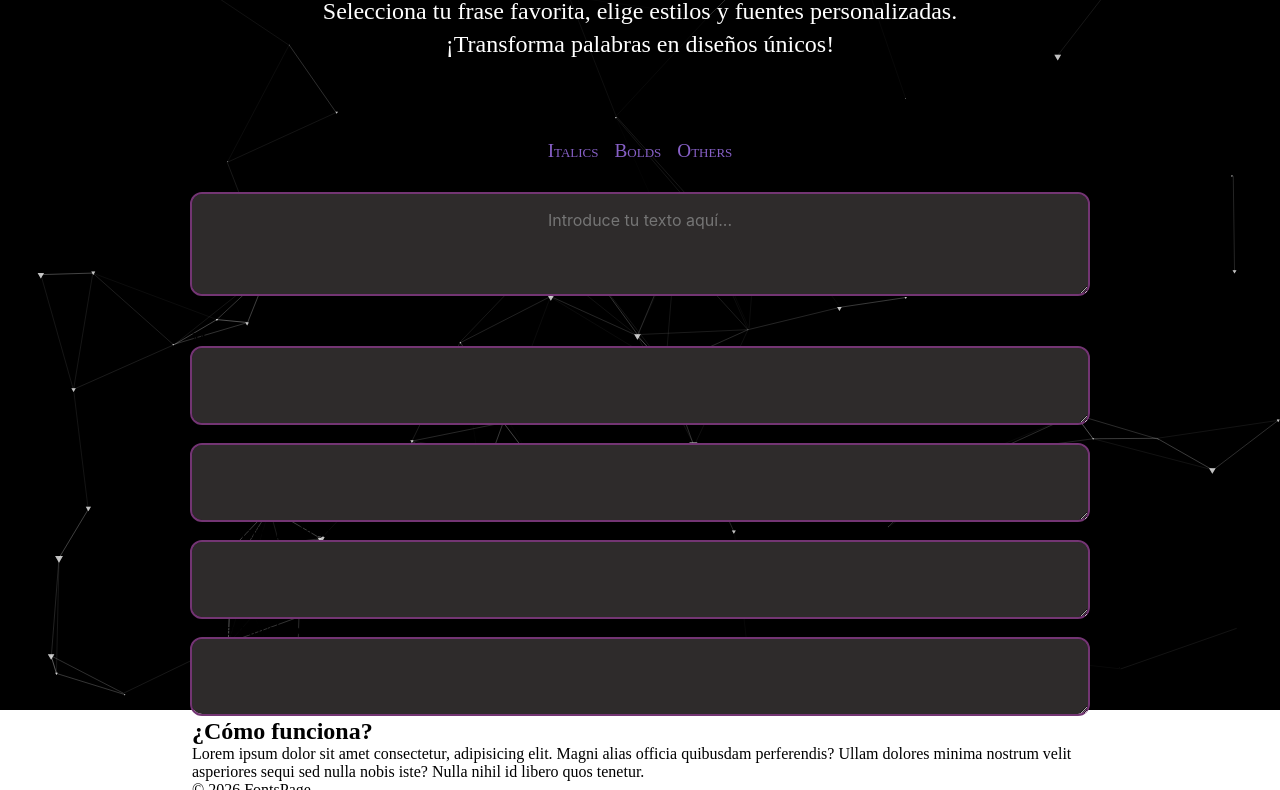
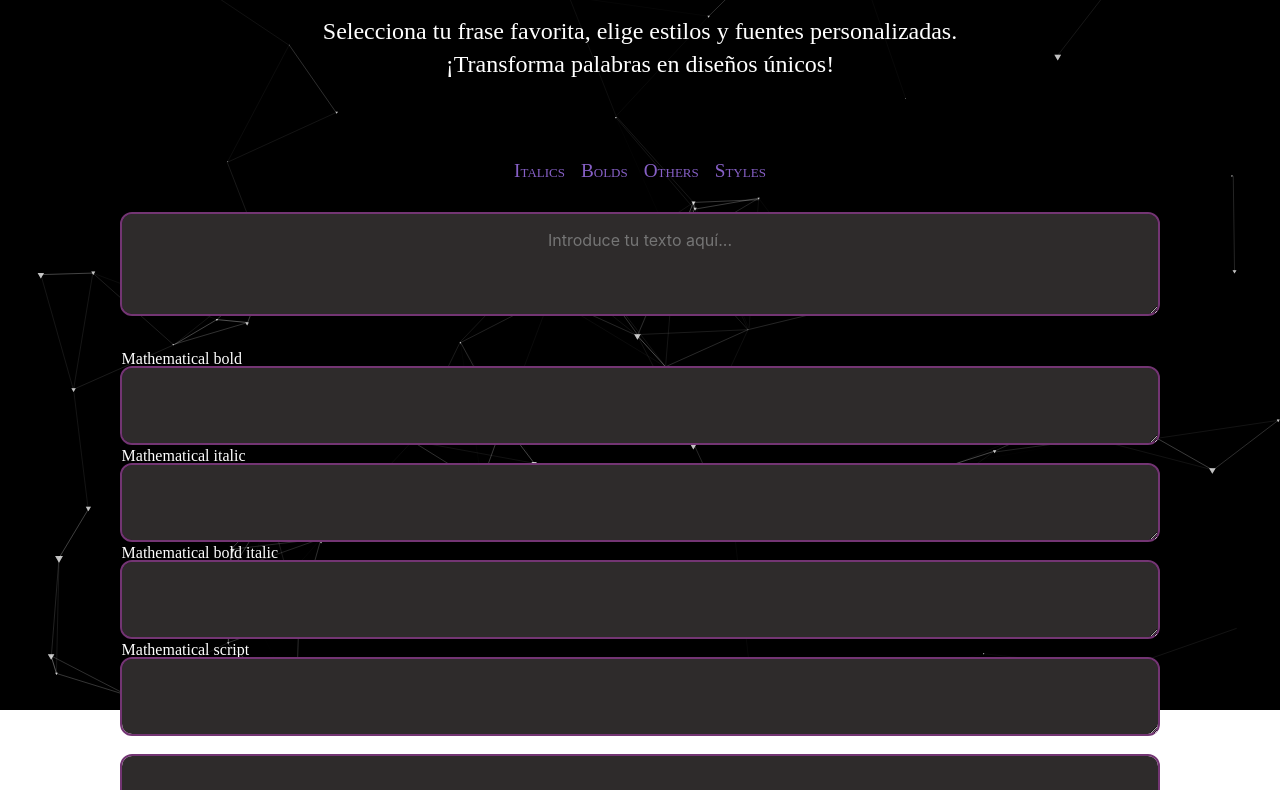
Before and after one commit to AirLord56/Fontspage, a plain HTML site: page index.html in a window 1280 px wide. Shown: the part 90-880 px from the top of the page. Before the commit the page ends 800 px from the top, so only its background shows below. Drawn offline with Linux system fonts and the light colour scheme.

Commit message:
Update 2.0

```diff
--- a/css/style.css
+++ b/css/style.css
@@ -14,33 +14,55 @@
   --font-oswald: "Oswald", sans-serif;
 }
 
+html, body {
+  height: auto !important;
+  min-height: auto !important;
+  overflow-x: hidden;
+  overflow-y: auto;
+}
+
 html {
   width: auto !important;
-  height: 100vh !important;
+  min-height: 100vh !important;
   background: transparent !important;
+  overflow-y: scroll !important;
 }
 
 body {
-  width: 70% !important;
+  width: 90vw !important;
   max-width: 1200px !important;
   min-width: 300px !important;
-  min-height: 100vh !important;
-  height: auto !important;
+  min-height: auto !important;
   margin: 0 auto !important;
   padding: 20px 0 !important;
   background: transparent !important;
   position: relative !important;
   z-index: 1 !important;
-  overflow-y: auto !important;
+  overflow-y: scroll !important;
   font-family: inherit !important;
 }
+
+header, main, footer {
+  padding-left: 5% !important;
+  padding-right: 5% !important;
+  width: 100% !important;
+  background: transparent !important;
+  position: relative !important;
+  z-index: 2 !important;
+}
+
+main {
+min-height: auto !important;
+padding-bottom: 2rem !important;
+}
+
 header nav {
   width: 100% !important;
   font-size: 1.2rem;
   font-variant: small-caps;
   text-decoration: none;
-  position: relative !important;  /* Nuevo: contexto z-index */
-  z-index: 10 !important;        /* Alto, como input */
+  position: relative !important;
+  z-index: 10 !important;
   pointer-events: auto !important;
 }
 
@@ -58,62 +80,37 @@
 
 nav ul li a {
   text-decoration: none;
-  color: var(--secondary-color);  /* Usa tu var, gris */
+  color: var(--secondary-color);
   position: relative !important;
   z-index: 10 !important;
   pointer-events: auto !important;
 }
 
 nav ul li a:hover {
-  color: var(--primary-color);    /* Naranja de tus vars */
+  color: var(--primary-color);
   text-decoration: underline;
 }
 
-
 #particles-js {
   width: 100vw !important;
-  height: 100vh !important;
+  height: 100% !important;
   position: fixed !important;
   top: 0 !important;
   left: 0 !important;
   z-index: -1 !important;
   background-color: #000 !important;
-   pointer-events: none !important;
+  pointer-events: none !important;
 }
 
-
-header, main, footer {
-  padding-left: 15%  !important;   /* Quita estos, body ya centra */
-  padding-right: 15% !important;
-  width: 100% !important;
-  background: transparent !important;
-  position: relative !important;
-  z-index: 2 !important;
-}
-
-/* Fuerza canvas de particles a viewport full */
-#particles-js canvas {
-  position: fixed !important;
-  top: 0 !important;
-  left: 0 !important;
-  width: 100vw !important;
-  height: 100vh !important;
-  z-index: -1 !important;
-    pointer-events: auto !important;
-}
-
-
-
+#particles-js canvas,
 .particles-js-canvas-el {
   position: fixed !important;
   top: 0 !important;
   left: 0 !important;
   width: 100vw !important;
-  height: 100vh !important;
   z-index: -1 !important;
-  pointer-events: none !important;
+  pointer-events: auto !important;
 }
-
 
 header h1 {
   text-align: center;
@@ -153,24 +150,23 @@
   transition: color 0.4s ease;
 }
 
-/* Boton de texto principal */
 .conversor {
   padding: 2rem 0;
+  position: relative !important;
+  z-index: 5 !important;
+  pointer-events: auto !important;
 }
 
 .input-wrapper {
   width: 70%;
   max-width: 800px;
   margin: 0 auto;
-  /* Centrado perfecto */
 }
-#input,
-#input:focus {
+
+#input {
   position: relative !important;
   z-index: 10 !important;
   pointer-events: auto !important;
-}
-#input {
   border-radius: 10px;
   outline: 2px solid var(--primary-color-2);
   border: none;
@@ -193,12 +189,6 @@
   box-shadow: 0 0 0 4px rgba(254, 191, 0, 0.4);
 }
 
-.conversor,
-label[for="input"] {
-  position: relative !important;
-  z-index: 5 !important;
-  pointer-events: auto !important;
-}
 .convertido textarea {
   border-radius: 10px;
   outline: 2px solid var(--primary-color-2);
@@ -218,3 +208,16 @@
   z-index: 10 !important;
   pointer-events: auto !important;
 }
+
+.conversor label,
+.convertido label,
+#contenido {
+  z-index: 10 !important;
+  color: white !important;
+}
+
+label[for="input"] {
+  position: relative !important;
+  z-index: 5 !important;
+  pointer-events: auto !important;
+}
--- a/index.html
+++ b/index.html
@@ -10,7 +10,7 @@
 </head>
 
 <body>
-	<div id="particles-js">
+	<div id="particles-js">	</div>
 		<header>
 
 			<h1 class="title">
@@ -23,8 +23,10 @@
 			<nav>
 				<ul>
 					<li><a href="#">Italics</a></li>
-					<li><a href="#">Bolds</a></li>
+					<li><a href="#boldFonts">Bolds</a></li>
 					<li><a href="#">Others</a></li>
+					<li><a href="#">Styles</a></li>
+
 				</ul>
 			</nav>
 		</header>
@@ -35,8 +37,14 @@
 					<label for="input"></label>
 					<textarea id="input" placeholder="Introduce tu texto aquí..."></textarea>
 				</div>
+				<div id="boldFonts">
 					<div class="convertido">
-					<label for="boldMath">Mathematical bold</label>
+						<label>Mathematical bold</label>
+						<textarea readonly></textarea>
+					</div>
+
+					<div class="convertido">
+						<label for="MathIT">Mathematical italic</label>
 						<textarea readOnly=""></textarea>
 					</div>
 					<div class="convertido">
@@ -44,12 +52,21 @@
 						<textarea readOnly=""></textarea>
 					</div>
 					<div class="convertido">
+						<label for="MathScript">Mathematical script</label>
+						<textarea readOnly=""></textarea>
+					</div>
+					<div class="convertido">
 						<label for="boldMathScript">Mathematical bold script</label>
 						<textarea readOnly=""></textarea>
 					</div>
 					<div class="convertido">
-					<label for="boldMathFractur">Mathematical bold fractur</label>
+						<label for="MathFraktur">Mathematical fraktur</label>
 						<textarea readOnly=""></textarea>
+					</div>
+					<div class="convertido">
+						<label for="boldMathFraktur">Mathematical bold fraktur</label>
+						<textarea readOnly=""></textarea>
+					</div>
 				</div>
 			</section>
 
@@ -64,7 +81,7 @@
 		<footer>
 			<p>&copy; 2026 FontsPage</p>
 		</footer>
-	</div>
+
 	<script src="js/dupe.js"></script>
 	<script src="js/fonts.js"></script>
 	<script src="js/particles.js-master/particles.js"></script>
@@ -72,5 +89,4 @@
 
 </body>
 
-
 </html>
--- a/js/fonts.js
+++ b/js/fonts.js
@@ -1,36 +1,83 @@
-document.addEventListener('DOMContentLoaded', function() {
+document.addEventListener('DOMContentLoaded', function () {
   const input = document.getElementById('input');
 
   // Mapeos Unicode FÁCILES de expandir (añade más objetos aquí)
   const fontMaps = {
     'Mathematical bold': {
-      'a': '𝐚', 'b': '𝐛', 'c': '𝐜', 'd': '𝐝', 'e': '𝐞', 'f': '𝐟', 'g': '𝐠', 'h': '𝐡', 'i': '𝐢', 'j': '𝐣',
-      'k': '𝐤', 'l': '𝐥', 'm': '𝐦', 'n': '𝐧', 'o': '𝐨', 'p': '𝐩', 'q': '𝐪', 'r': '𝐫', 's': '𝐬', 't': '𝐭',
-      'u': '𝐮', 'v': '𝐯', 'w': '𝐰', 'x': '𝐱', 'y': '𝐲', 'z': '𝐳',
-      'A': '𝐀', 'B': '𝐁', 'C': '𝐂', 'D': '𝐃', 'E': '𝐄', 'F': '𝐅', 'G': '𝐆', 'H': '𝐇', 'I': '𝐈', 'J': '𝐉',
-      'K': '𝐊', 'L': '𝐋', 'M': '𝐌', 'N': '𝐍', 'O': '𝐎', 'P': '𝐏', 'Q': '𝐐', 'R': '𝐑', 'S': '𝐒', 'T': '𝐓',
-      'U': '𝐔', 'V': '𝐕', 'W': '𝐖', 'X': '𝐗', 'Y': '𝐘', 'Z': '𝐙',
+      'a': '𝗮', 'b': '𝗯', 'c': '𝗰', 'd': '𝗱', 'e': '𝗲', 'f': '𝗳', 'g': '𝗴', 'h': '𝗵', 'i': '𝗶', 'j': '𝗷',
+      'k': '𝗸', 'l': '𝗹', 'm': '𝗺', 'n': '𝗻', 'o': '𝗼', 'p': '𝗽', 'q': '𝗾', 'r': '𝗿', 's': '𝘀', 't': '𝘁',
+      'u': '𝘂', 'v': '𝘃', 'w': '𝘄', 'x': '𝘅', 'y': '𝘆', 'z': '𝘇',
+      'A': '𝗔', 'B': '𝗕', 'C': '𝗖', 'D': '𝗗', 'E': '𝗘', 'F': '𝗙', 'G': '𝗚', 'H': '𝗛', 'I': '𝗜', 'J': '𝗝',
+      'K': '𝗞', 'L': '𝗟', 'M': '𝗠', 'N': '𝗡', 'O': '𝗢', 'P': '𝗣', 'Q': '𝗤', 'R': '𝗥', 'S': '𝗦', 'T': '𝗧',
+      'U': '𝗨', 'V': '𝗩', 'W': '𝗪', 'X': '𝗫', 'Y': '𝗬', 'Z': '𝗭',
       '0': '𝟎', '1': '𝟏', '2': '𝟐', '3': '𝟑', '4': '𝟒', '5': '𝟓', '6': '𝟔', '7': '𝟕', '8': '𝟖', '9': '𝟗',
       ' ': ' ', '.': '.', ',': ',', '!': '!', '?': '?'
     },
-    'Mathematical bold italic': {  // 𝒂𝒃𝒄
-      'a': '𝒂', 'b': '𝒃', 'c': '𝒄', 'd': '𝒅', 'e': 'ℯ', 'f': '𝒇', 'g': 'ℊ', 'h': '𝒉', 'i': '𝒊', 'j': '𝒋',
-      'k': '𝒌', 'l': 'ℓ', 'm': '𝓂', 'n': '𝓃', 'o': 'ℴ', 'p': '𝓅', 'q': '𝓆', 'r': '𝓇', 's': '𝓈', 't': '𝓉',
+    'Mathematical italic': {
+      'a': '𝘢', 'b': '𝘣', 'c': '𝘤', 'd': '𝘥', 'e': '𝘦', 'f': '𝘧', 'g': '𝘨', 'h': '𝘩', 'i': '𝘪', 'j': '𝘫',
+      'k': '𝘬', 'l': '𝘭', 'm': '𝘮', 'n': '𝘯', 'o': '𝘰', 'p': '𝘱', 'q': '𝘲', 'r': '𝘳', 's': '𝘴', 't': '𝘵',
+      'u': '𝘶', 'v': '𝘷', 'w': '𝘸', 'x': '𝘹', 'y': '𝘺', 'z': '𝘻',
+      'A': '𝘈', 'B': '𝘉', 'C': '𝘊', 'D': '𝘋', 'E': '𝘌', 'F': '𝘍', 'G': '𝘎', 'H': '𝘏', 'I': '𝘐', 'J': '𝘑',
+      'K': '𝘒', 'L': '𝘓', 'M': '𝘔', 'N': '𝘕', 'O': '𝘖', 'P': '𝘗', 'Q': '𝘘', 'R': '𝘙', 'S': '𝘚', 'T': '𝘛',
+      'U': '𝘜', 'V': '𝘝', 'W': '𝘞', 'X': '𝘟', 'Y': '𝘠', 'Z': '𝘡',
+      '0': '𝟎', '1': '𝟏', '2': '𝟐', '3': '𝟑', '4': '𝟒', '5': '𝟓', '6': '𝟔', '7': '𝟕', '8': '𝟖', '9': '𝟗',
+      ' ': ' ', '.': '.', ',': ',', '!': '!', '?': '?'
+    },
+
+    'Mathematical bold italic': {
+      'a': '𝙖', 'b': '𝙗', 'c': '𝙘', 'd': '𝙙', 'e': '𝙚', 'f': '𝙛', 'g': '𝙜', 'h': '𝙝', 'i': '𝙞', 'j': '𝙟',
+      'k': '𝙠', 'l': '𝙡', 'm': '𝙢', 'n': '𝙣', 'o': '𝙤', 'p': '𝙥', 'q': '𝙦', 'r': '𝙧', 's': '𝙨', 't': '𝙩',
+      'u': '𝙪', 'v': '𝙫', 'w': '𝙬', 'x': '𝙭', 'y': '𝙮', 'z': '𝙯',
+      'A': '𝘼', 'B': '𝘽', 'C': '𝘾', 'D': '𝘿', 'E': '𝙀', 'F': '𝙁', 'G': '𝙂', 'H': '𝙃', 'I': '𝙄', 'J': '𝙅',
+      'K': '𝙆', 'L': '𝙇', 'M': '𝙈', 'N': '𝙉', 'O': '𝙊', 'P': '𝙋', 'Q': '𝙌', 'R': '𝙍', 'S': '𝙎', 'T': '𝙏',
+      'U': '𝙐', 'V': '𝙑', 'W': '𝙒', 'X': '𝙓', 'Y': '𝙔', 'Z': '𝙕',
+      '0': '𝟎', '1': '𝟏', '2': '𝟐', '3': '𝟑', '4': '𝟒', '5': '𝟓', '6': '𝟔', '7': '𝟕', '8': '𝟖', '9': '𝟗',
+      ' ': ' ', '.': '.', ',': ',', '!': '!', '?': '?'
+    },
+    'Mathematical script': {
+      'a': '𝒶', 'b': '𝒷', 'c': '𝒸', 'd': '𝒹', 'e': '𝑒', 'f': '𝒻', 'g': '𝑔', 'h': '𝒽', 'i': '𝒾', 'j': '𝒿',
+      'k': '𝓀', 'l': '𝓁', 'm': '𝓂', 'n': '𝓃', 'o': '𝑜', 'p': '𝓅', 'q': '𝓆', 'r': '𝓇', 's': '𝓈', 't': '𝓉',
       'u': '𝓊', 'v': '𝓋', 'w': '𝓌', 'x': '𝓍', 'y': '𝓎', 'z': '𝓏',
-      // Mayúsculas parciales, usa bold para resto
-      'A': '𝑨', 'B': '𝑩', 'C': '𝑪', 'D': '𝑫', 'E': '𝑬', 'F': '𝑭', 'G': '𝑮', 'H': '𝑯', 'I': '𝑰', 'J': '𝑱'
+      'A': '𝒜', 'B': '𝐵', 'C': '𝒞', 'D': '𝒟', 'E': '𝐸', 'F': '𝐹', 'G': '𝒢', 'H': '𝐻', 'I': '𝐼', 'J': '𝒥',
+      'K': '𝒦', 'L': '𝐿', 'M': '𝑀', 'N': '𝒩', 'O': '𝒪', 'P': '𝒫', 'Q': '𝒬', 'R': '𝑅', 'S': '𝒮', 'T': '𝒯',
+      'U': '𝒰', 'V': '𝒱', 'W': '𝒲', 'X': '𝒳', 'Y': '𝒴', 'Z': '𝒵',
+      '0': '𝟎', '1': '𝟏', '2': '𝟐', '3': '𝟑', '4': '𝟒', '5': '𝟓', '6': '𝟔', '7': '𝟕', '8': '𝟖', '9': '𝟗',
+      ' ': ' ', '.': '.', ',': ',', '!': '!', '?': '?'
     },
-    'Mathematical bold script': {  // 𝓫𝓸𝓵𝓭 𝓼𝓬𝓻𝓲𝓹𝓽
+
+    'Mathematical bold script': {
       'a': '𝓪', 'b': '𝓫', 'c': '𝓬', 'd': '𝓭', 'e': '𝓮', 'f': '𝓯', 'g': '𝓰', 'h': '𝓱', 'i': '𝓲', 'j': '𝓳',
       'k': '𝓴', 'l': '𝓵', 'm': '𝓶', 'n': '𝓷', 'o': '𝓸', 'p': '𝓹', 'q': '𝓺', 'r': '𝓻', 's': '𝓼', 't': '𝓽',
-      'u': '𝓾', 'v': '𝓿', 'w': '𝔀', 'x': '𝔁', 'y': '𝔂', 'z': '𝔃'
+      'u': '𝓾', 'v': '𝓿', 'w': '𝔀', 'x': '𝔁', 'y': '𝔂', 'z': '𝔃',
+      'A': '𝓐', 'B': '𝓑', 'C': '𝓒', 'D': '𝓓', 'E': '𝓔', 'F': '𝓕', 'G': '𝓖', 'H': '𝓗', 'I': '𝓘', 'J': '𝓙',
+      'K': '𝓚', 'L': '𝓛', 'M': '𝓜', 'N': '𝓝', 'O': '𝓞', 'P': '𝓟', 'Q': '𝓠', 'R': '𝓡', 'S': '𝓢', 'T': '𝓣',
+      'U': '𝓤', 'V': '𝓥', 'W': '𝓦', 'X': '𝓧', 'Y': '𝓨', 'Z': '𝓩',
+      '0': '𝟎', '1': '𝟏', '2': '𝟐', '3': '𝟑', '4': '𝟒', '5': '𝟓', '6': '𝟔', '7': '𝟕', '8': '𝟖', '9': '𝟗',
+      ' ': ' ', '.': '.', ',': ',', '!': '!', '?': '?'
     },
-    'Mathematical bold fractur': {  // 𝖆𝖇𝖈 fraktur bold
+    'Mathematical fraktur': {
+      'a': '𝔞', 'b': '𝔟', 'c': '𝔠', 'd': '𝔡', 'e': '𝔢', 'f': '𝔣', 'g': '𝔤', 'h': '𝔥', 'i': '𝔦', 'j': '𝔧',
+      'k': '𝔨', 'l': '𝔩', 'm': '𝔪', 'n': '𝔫', 'o': '𝔬', 'p': '𝔭', 'q': '𝔮', 'r': '𝔯', 's': '𝔰', 't': '𝔱',
+      'u': '𝔲', 'v': '𝔳', 'w': '𝔴', 'x': '𝔵', 'y': '𝔶', 'z': '𝔷',
+      'A': '𝔄', 'B': '𝔅', 'C': 'ℭ', 'D': '𝔇', 'E': '𝔈', 'F': '𝔉', 'G': '𝔊', 'H': 'ℌ', 'I': 'ℑ', 'J': '𝔍',
+      'K': '𝔎', 'L': '𝔏', 'M': '𝔐', 'N': '𝔑', 'O': '𝔒', 'P': '𝔔', 'Q': 'ℜ', 'R': '𝔖', 'S': '𝔗', 'T': '𝔘',
+      'U': '𝔙', 'V': '𝔚', 'W': '𝔛', 'X': '𝔜', 'Y': 'ℨ', 'Z': 'ℨ',
+      '0': '𝟎', '1': '𝟏', '2': '𝟐', '3': '𝟑', '4': '𝟒', '5': '𝟓', '6': '𝟔', '7': '𝟕', '8': '𝟖', '9': '𝟗',
+      ' ': ' ', '.': '.', ',': ',', '!': '!', '?': '?'
+    },
+
+    'Mathematical bold fraktur': {
       'a': '𝖆', 'b': '𝖇', 'c': '𝖈', 'd': '𝖉', 'e': '𝖊', 'f': '𝖋', 'g': '𝖌', 'h': '𝖍', 'i': '𝖎', 'j': '𝖏',
       'k': '𝖐', 'l': '𝖑', 'm': '𝖒', 'n': '𝖓', 'o': '𝖔', 'p': '𝖕', 'q': '𝖖', 'r': '𝖗', 's': '𝖘', 't': '𝖙',
       'u': '𝖚', 'v': '𝖛', 'w': '𝖜', 'x': '𝖝', 'y': '𝖞', 'z': '𝖟',
-      'A': '𝕬', 'B': '𝕭', 'C': '𝕮', 'D': '𝕯', 'E': '𝕰', 'F': '𝕱', 'G': '𝕲', 'H': '𝕳', 'I': '𝕴', 'J': '𝕵'
-    }
+      'A': '𝕬', 'B': '𝕭', 'C': '𝕮', 'D': '𝕯', 'E': '𝕰', 'F': '𝕱', 'G': '𝕲', 'H': '𝕳', 'I': '𝕴', 'J': '𝕵',
+      'K': '𝕶', 'L': '𝕷', 'M': '𝕸', 'N': '𝕹', 'O': '𝕺', 'P': '𝕻', 'Q': '𝕼', 'R': '𝕽', 'S': '𝕾', 'T': '𝕿',
+      'U': '𝖀', 'V': '𝖁', 'W': '𝖂', 'X': '𝖃', 'Y': '𝖄', 'Z': '𝖅',
+      '0': '𝟎', '1': '𝟏', '2': '𝟐', '3': '𝟑', '4': '𝟒', '5': '𝟓', '6': '𝟔', '7': '𝟕', '8': '𝟖', '9': '𝟗',
+      ' ': ' ', '.': '.', ',': ',', '!': '!', '?': '?'
+    },
+
+
     // AÑADE MÁS AQUÍ: 'Nueva Fuente': { 'a': '𝔸', ... }
   };
 
```
Lines whose indentation alone changed are shown as unchanged.
